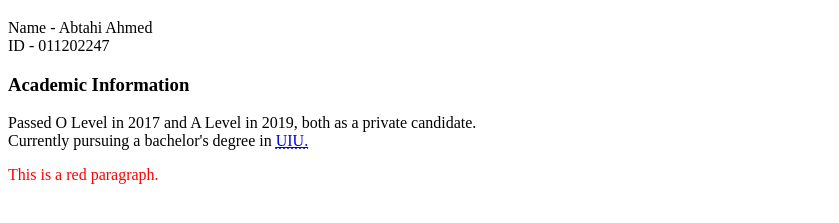
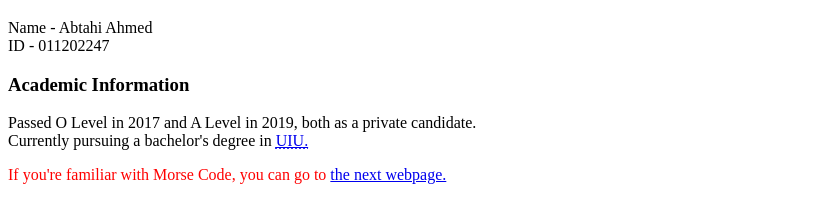
Before and after one commit to abtahim/abtahim.github.io, a plain HTML site: page index.html in a window 1280 px wide. Shown: the part 61-284 px from the top of the page, without its empty margins (0-839 px from the left). Drawn offline with Linux system fonts and the light colour scheme.

Commit message:
Update index.html

```diff
--- a/index.html
+++ b/index.html
@@ -7,7 +7,7 @@
 <h3>Academic Information</h3>
 <p>Passed O Level in 2017 and A Level in 2019, both as a private candidate.<br>Currently pursuing a bachelor's degree in <a href="http://www.uiu.ac.bd/"><abbr title="United International University">UIU.</abbr></a></p>
 
-<p style="color:red;">This is a red paragraph.</p>
+<p style="color:red;">If you're familiar with Morse Code, you can go to <a href="Page2.html">the next webpage.</a></p>
 
 </body>
 </html>
```
